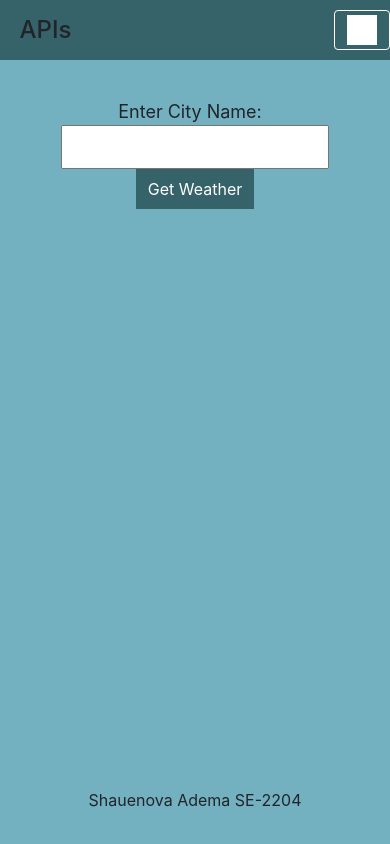
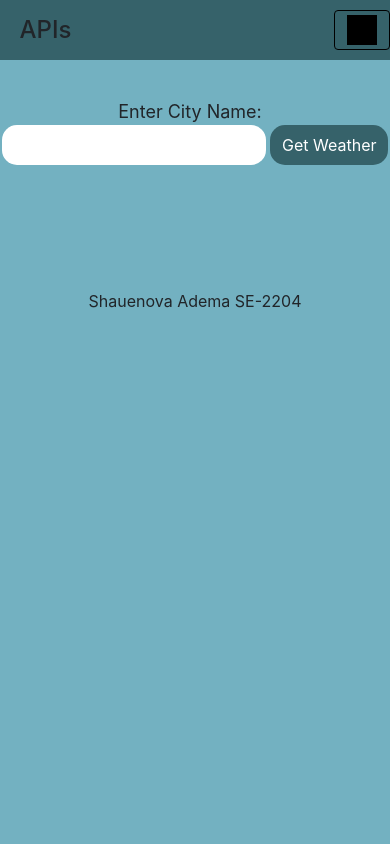
Before and after one commit to ademashauenova/backend_assignment2, a website: page views/index.html in a window 390 px wide. Drawn offline with nearby package versions, Linux system fonts and the light colour scheme; files that its build step writes are made by us from their sources.

Commit message:
style changes

```diff
--- a/public/books_styles.css
+++ b/public/books_styles.css
@@ -17,11 +17,11 @@ body {
 }
 
 .navbar-toggler {
-    border: 1px solid #fff;
+    border: 1px solid black;
 }
 
 .navbar-toggler-icon {
-    background-color: #fff;
+    background-color: black;
 }
 
 .navbar-nav {
--- a/public/museum_styles.css
+++ b/public/museum_styles.css
@@ -16,11 +16,11 @@ body {
 }
 
 .navbar-toggler {
-    border: 1px solid #fff;
+    border: 1px solid black;
 }
 
 .navbar-toggler-icon {
-    background-color: #fff;
+    background-color: black;
 }
 
 .navbar-nav {
--- a/public/styles.css
+++ b/public/styles.css
@@ -23,11 +23,11 @@ body {
 }
 
 .navbar-toggler {
-    border: 1px solid #fff;
+    border: 1px solid black;
 }
 
 .navbar-toggler-icon {
-    background-color: #fff;
+    background-color: black;
 }
 
 .navbar-nav {
@@ -61,6 +61,8 @@ label {
 input {
     padding: 8px;
     font-size: 16px;
+    border: none;
+    border-radius: 15px;
 }
 
 button {
@@ -70,6 +72,7 @@ button {
     color: white;
     border: none;
     cursor: pointer;
+    border-radius: 15px;
 }
 
 button:hover {
@@ -101,7 +104,6 @@ iframe {
 }
 
 .weather-card {
-    /* position: relative;  */
     background-color: #f1d18a;
     border-radius: 10px;
     padding: 20px;
--- a/views/index.html
+++ b/views/index.html
@@ -42,7 +42,7 @@
         </div>
     </div>
 
-    <footer class="mt-5 text-center" style="position: fixed">
+    <footer class="mt-5 text-center">
         <p>  Shauenova Adema SE-2204  </p>
     </footer>
 
```
